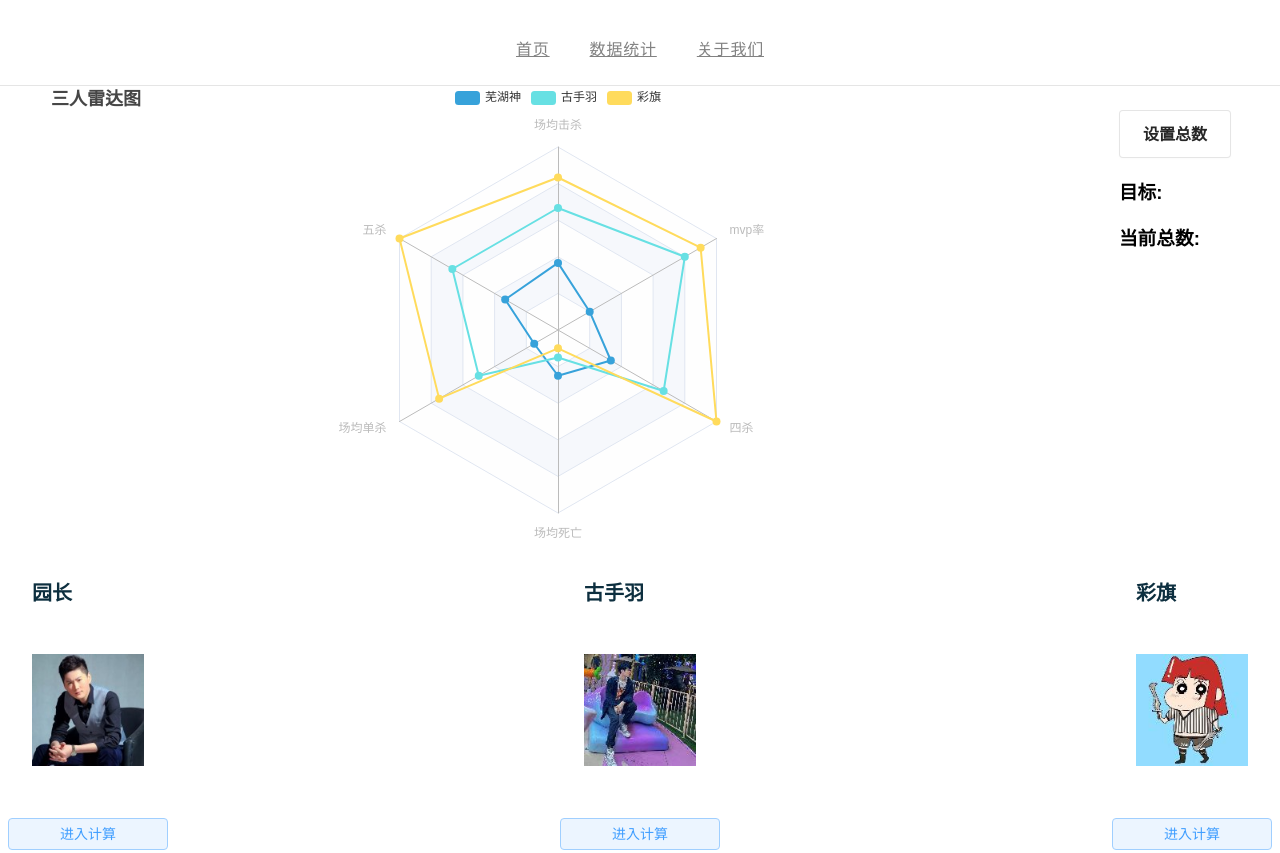
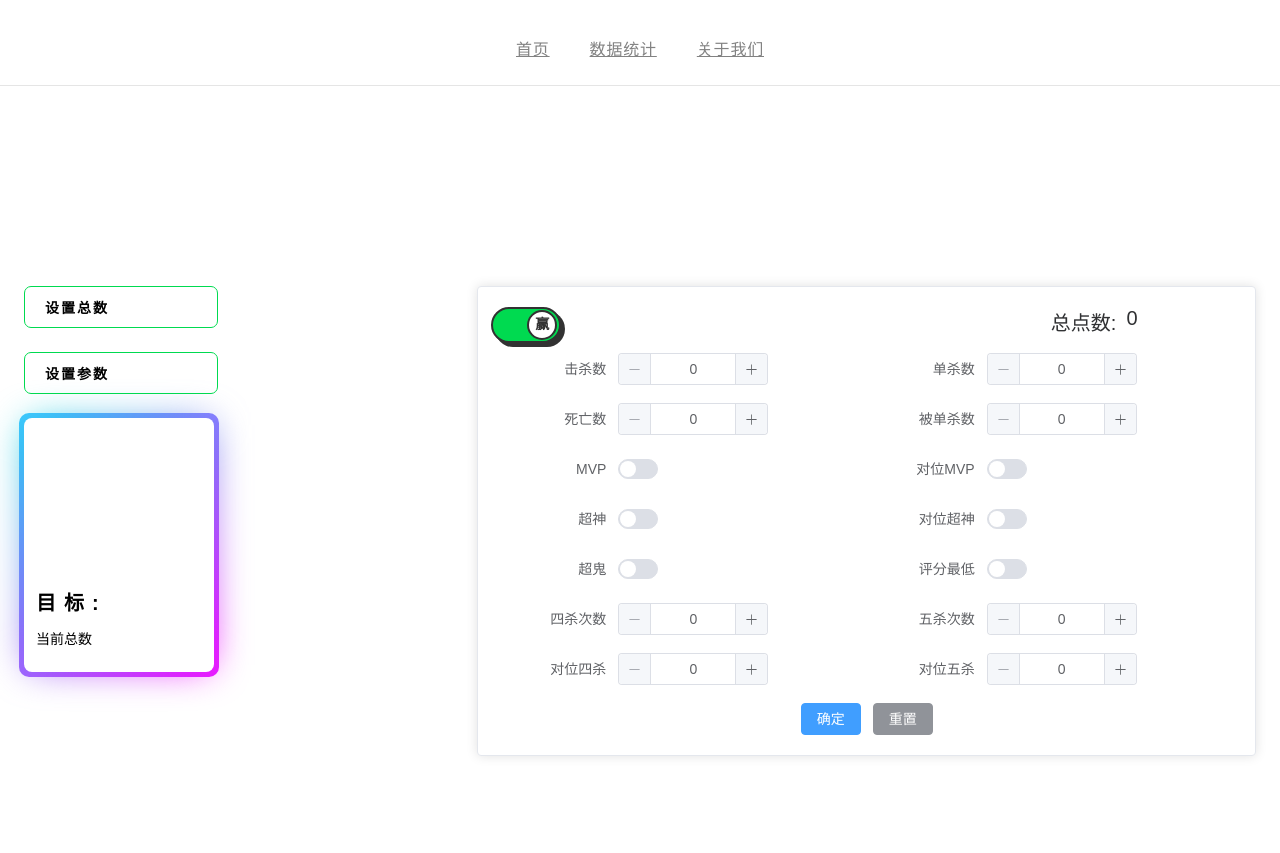
Before and after one commit to GeraltursW/sangui, a Vue app: page /stats in a window 1280 px wide. After the commit the page ends 800 px from the top, so only its background shows below. Built offline with nearby package versions, Linux system fonts and the light colour scheme.

Commit message:
feat:'数据统计页面重开发'

```diff
--- a/src/pages/site/Stats/index.vue
+++ b/src/pages/site/Stats/index.vue
@@ -1,52 +1,26 @@
 <template>
 	<div class="wrapper">
-		<div class="container">
-			<div class="top-banner">
-				<div class="radar-chart">
-					<v-chart class="chart" :option="option2"></v-chart>
+		<div class="left-elements">
+			<div class="cus-button" @click="setTarget">设置总数</div>
+			<div class="cus-button" @click="setParams">设置参数</div>
+
+			<div class="card">
+				<p class="heading">
+					目标:{{ target }}
+				</p>
+				<p>
+					当前总数
+				</p>
+				<p>{{ finalPoints }}</p>
 			</div>
+		</div>
+		<div class="mid-elements">
 
-				<div class="top-banner-content">
-					<button id="bottone5" @click="setTarget">设置总数</button>
-					<h3>目标:{{ target }}</h3>
-					<h3>当前总数:{{ finalPoints }}</h3>
-				</div>
 		</div>
 
 
-
-			<div class="banner">
-				<div v-for="item in roleList" :key="item.id" class="element">
-					<p>{{ item.roleName }}</p>
-					<a :href="item.linkUrl" target="_blank">
-						<img :src="item.imgUrl" class="logo">
-					</a>
-					<el-button type="primary" @click="handleModal(item.id)" plain>进入计算</el-button>
-				</div>
-			</div>
-		</div>
-		<!-- <div class="line-chart" style="margin-top: 20px;">
-			<v-chart class="chart" :option="option" />
-		</div> -->
-		<el-dialog v-model="targetVisible" title="设置目标" destroy-on-close>
-			<el-form :model="form2" label-width="120px">
-				<el-row style="margin-top: 10px;">
-					<el-col :span="24">
-						<el-form-item label="目标总数">
-							<el-input-number v-model="form2.target" :min="0" :max="99999" />
-
-						</el-form-item>
-					</el-col>
-
-				</el-row>
-
-				<div class="form-btn">
-					<el-button type="primary" @click="targetConfirm">确定</el-button>
-				</div>
-
-			</el-form>
-		</el-dialog>
-		<el-dialog v-model="dialogVisible" title="园长数据统计" destroy-on-close>
+		<div class="right-elements">
+			<el-card class="box-card">
 				<el-form :model="form" label-width="120px">
 					<el-row>
 						<el-col :span="18">
@@ -75,7 +49,6 @@
 						<el-col :span="12">
 							<el-form-item label="击杀数">
 								<el-input-number v-model="form.kill" :min="0" :max="100" />
-
 							</el-form-item>
 						</el-col>
 						<el-col :span="12">
@@ -164,6 +137,130 @@
 					</div>
 
 				</el-form>
+			</el-card>
+		</div>
+
+		<el-dialog v-model="targetVisible" title="设置目标" destroy-on-close width="400px">
+			<el-form :model="form2" label-width="120px">
+				<el-row style="margin-top: 10px;">
+					<el-col :span="24">
+						<el-form-item label="目标总数">
+							<el-input-number v-model="form2.target" :min="0" :max="99999" />
+
+						</el-form-item>
+					</el-col>
+
+				</el-row>
+
+				<div class="form-btn">
+					<el-button type="primary" @click="targetConfirm">确定</el-button>
+				</div>
+
+			</el-form>
+		</el-dialog>
+		<el-dialog v-model="paramsVisible" title="设置目标" destroy-on-close>
+			<el-form :model="form" label-width="120px">
+				<el-row style="margin-top: 10px;">
+					<el-col :span="12">
+						<el-form-item label="赢">
+							<el-input-number v-model="paramsList.win" :min="0" :max="99999" />
+						</el-form-item>
+					</el-col>
+					<el-col :span="12">
+						<el-form-item label="输">
+							<el-input-number v-model="paramsList.lose" :min="0" :max="99999" />
+						</el-form-item>
+					</el-col>
+				</el-row>
+				<el-row style="margin-top: 10px;">
+					<el-col :span="12">
+						<el-form-item label="击杀">
+							<el-input-number v-model="paramsList.kill" :min="0" :max="99999" />
+						</el-form-item>
+					</el-col>
+					<el-col :span="12">
+						<el-form-item label="单杀">
+							<el-input-number v-model="paramsList.soloKill" :min="0" :max="99999" />
+						</el-form-item>
+					</el-col>
+				</el-row>
+				<el-row>
+					<el-col :span="12">
+						<el-form-item label="死亡">
+							<el-input-number v-model="paramsList.death" :min="0" :max="99999" />
+						</el-form-item>
+					</el-col>
+					<el-col :span="12">
+						<el-form-item label="被单杀">
+							<el-input-number v-model="paramsList.soloDeath" :min="0" :max="99999" />
+						</el-form-item>
+					</el-col>
+				</el-row>
+				<el-row>
+					<el-col :span="12">
+						<el-form-item label="MVP">
+							<el-input-number v-model="paramsList.mvp" :min="0" :max="99999" />
+						</el-form-item>
+					</el-col>
+					<el-col :span="12">
+						<el-form-item label="对位MVP">
+							<el-input-number v-model="paramsList.compMvp" :min="0" :max="99999" />
+						</el-form-item>
+					</el-col>
+				</el-row>
+				<el-row>
+					<el-col :span="12">
+						<el-form-item label="超神">
+							<el-input-number v-model="paramsList.godlike" :min="0" :max="99999" />
+						</el-form-item>
+					</el-col>
+					<el-col :span="12">
+						<el-form-item label="对位超神">
+							<el-input-number v-model="paramsList.compGodlike" :min="0" :max="99999" />
+						</el-form-item>
+					</el-col>
+				</el-row>
+				<el-row>
+					<el-col :span="12">
+						<el-form-item label="超鬼">
+							<el-input-number v-model="paramsList.ghostlike" :min="0" :max="99999" />
+						</el-form-item>
+					</el-col>
+					<el-col :span="12">
+						<el-form-item label="评分最低">
+							<el-input-number v-model="paramsList.lowest" :min="0" :max="99999" />
+						</el-form-item>
+					</el-col>
+				</el-row>
+				<el-row>
+					<el-col :span="12">
+						<el-form-item label="四杀">
+							<el-input-number v-model="paramsList.quadr" :min="0" :max="100" />
+						</el-form-item>
+					</el-col>
+					<el-col :span="12">
+						<el-form-item label="五杀">
+							<el-input-number v-model="paramsList.penta" :min="0" :max="100" />
+						</el-form-item>
+					</el-col>
+				</el-row>
+				<el-row>
+					<el-col :span="12">
+						<el-form-item label="对位四杀">
+							<el-input-number v-model="paramsList.compQuadr" :min="0" :max="100" />
+						</el-form-item>
+					</el-col>
+					<el-col :span="12">
+						<el-form-item label="对位五杀">
+							<el-input-number v-model="paramsList.compPenta" :min="0" :max="100" />
+						</el-form-item>
+					</el-col>
+				</el-row>
+				<div class="form-btn">
+					<el-button type="primary" @click="confirmParams">确定</el-button>
+					<el-button type="info" @click="resetParams">重置</el-button>
+				</div>
+			</el-form>
 		</el-dialog>
 	</div>
 </template>
@@ -171,37 +268,45 @@
 <script  setup lang="ts">
 import { ref, provide, computed, watch } from 'vue'
 import { ElMessage } from 'element-plus'
-import { use } from "echarts/core";
-import { CanvasRenderer } from "echarts/renderers";
-import { LineChart, RadarChart } from "echarts/charts";
-import {
-	GridComponent,
-	TitleComponent,
-	TooltipComponent,
-	LegendComponent
-} from "echarts/components";
-import VChart, { THEME_KEY } from "vue-echarts";
 import { roleList } from './stats.data'
+import './style.less'
+
+//目标弹窗
+const targetVisible = ref<Boolean>(false)
+//参数弹窗
+const paramsVisible = ref<Boolean>(false)
+//控制弹窗显示
+function setTarget() {
+	targetVisible.value = true
+}
 
 
-use([
-	CanvasRenderer,
-	RadarChart,
-	LineChart,
-	TitleComponent,
-	TooltipComponent,
-	LegendComponent,
-	GridComponent
-]);
+function setParams() {
+	paramsVisible.value = true
+}
 
-provide(THEME_KEY, "light");
-//弹窗显示
-const dialogVisible = ref<Boolean>(false)
-//目标弹窗
-const targetVisible = ref<Boolean>(false)
 //目标内容
 const form2 = ref({
 	target: ""
+})
+//参数内容
+const paramsList = ref({
+	win: 0,
+	lose: 0,
+	kill: 0,
+	soloKill: 0,
+	death: 0,
+	soloDeath: 0,
+	godlike: 0,
+	compGodlike: 0,
+	ghostlike: 0,
+	lowest: 0,
+	mvp: 0,
+	compMvp: 0,
+	quadr: 0,
+	penta: 0,
+	compQuadr: 0,
+	compPenta: 0,
 })
 //表单内容
 const form = ref({
@@ -224,21 +329,22 @@ const form = ref({
 
 
 const pointRules = ref({
-	win: 5,
-	kill: 1,
-	soloKill: 5,
-	death: -3,
-	soloDeath: -5,
-	godlike: 20,
-	compGodlike: -20,
-	ghostlike: -20,
-	lowest: -40,
-	mvp: 2,
-	compMvp: -20,
-	quadr: 40,
-	penta: 100,
-	compQuadr: -40,
-	compPenta: -100,
+	win: 0,
+	lose: 0,
+	kill: 0,
+	soloKill: 0,
+	death: 0,
+	soloDeath: 0,
+	godlike: 0,
+	compGodlike: 0,
+	ghostlike: 0,
+	lowest: 0,
+	mvp: 0,
+	compMvp: 0,
+	quadr: 0,
+	penta: 0,
+	compQuadr: 0,
+	compPenta: 0,
 });
 //总得分计算属性
 const calculateTotalPoints = computed(() => {
@@ -253,7 +359,7 @@ const calculateTotalPoints = computed(() => {
 	totalPoints += form.value.penta * pointRules.value.penta;
 
 	// Add points for godlike, compGodlike, mvp, compMvp (maximum once)
-	totalPoints += form.value.win ? pointRules.value.win : -20;
+	totalPoints += form.value.win ? pointRules.value.win : pointRules.value.lose;
 	totalPoints += form.value.godlike ? pointRules.value.godlike : 0;
 	totalPoints += form.value.compGodlike ? pointRules.value.compGodlike : 0;
 	totalPoints += form.value.mvp ? pointRules.value.mvp : 0;
@@ -265,7 +371,6 @@ const calculateTotalPoints = computed(() => {
 
 	return totalPoints;
 });
-
 //目标数
 const target = ref()
 //已经获得的数量
@@ -273,9 +378,7 @@ const finalPoints = ref()
 finalPoints.value = localStorage.getItem('finalPoints')
 //从本地存储拿
 target.value = localStorage.getItem('target')
-function setTarget() {
-	targetVisible.value = true
-}
+
 
 //确定目标总数
 function targetConfirm() {
@@ -288,116 +391,8 @@ function targetConfirm() {
 	console.log(target.value);
 }
 
-watch(finalPoints, (newVal, oldVal) => {
-
-})
-
-const option = ref({
-	title: {
-		text: '最近走势',
-		left: 'center'
-	},
-	tooltip: {
-		trigger: 'item',
-		formatter: '{a} <br/>{b} : {c}'
-	},
-	legend: {
-		left: 'left'
-	},
-	xAxis: {
-		type: 'category',
-		name: 'x',
-		splitLine: { show: false },
-		data: ['A', 'B', 'C', 'D', 'E', 'F', 'G', 'H', 'I']
-	},
-	grid: {
-		left: '3%',
-		right: '4%',
-		bottom: '3%',
-		containLabel: true
-	},
-	yAxis: {
-		type: 'log',
-		name: 'y',
-		minorSplitLine: {
-			show: true
-		}
-	},
-	series: [
-		{
-			name: '芜湖神',
-			type: 'line',
-			data: [1, 3, 9, 27, 81, 247, 741, 2223, 6669]
-		},
-		{
-			name: '彩旗',
-			type: 'line',
-			data: [1, 2, 0.3, 8, 16, 32, 64, 128, 256]
-		},
-		{
-			name: '公公',
-			type: 'line',
-			data: [
-				1 / 2,
-				1 / 4,
-				1 / 8,
-				1 / 16,
-				1 / 32,
-				1 / 64,
-				1 / 128,
-				1 / 256,
-				1 / 512
-			]
-		}
-	]
-});
-
-const option2 = ref({
-	title: {
-		text: '三人雷达图'
-	},
-	legend: {
-		data: ['芜湖神', '古手羽', '彩旗']
-	},
-	radar: {
-		// shape: 'circle',
-		indicator: [
-			{ name: '场均击杀', max: 30 },
-			{ name: '五杀', max: 3 },
-			{ name: '场均单杀', max: 20 },
-			{ name: '场均死亡', max: 20 },
-			{ name: '四杀', max: 3 },
-			{ name: 'mvp率', max: 1 },
-		]
-	},
-	series: [
-		{
-			name: 'Budget vs spending',
-			type: 'radar',
-			data: [
-				{
-					value: [11, 1, 3, 5, 1, 0.2],
-					name: '芜湖神'
-				},
-				{
-					value: [20, 2, 10, 3, 2, 0.8],
-					name: '古手羽'
-				},
-				{
-					value: [25, 3, 15, 2, 3, 0.9],
-					name: '彩旗'
-				}
-			]
-		}
-	]
-})
 
 
-function handleModal() {
-	init()
-	calculateTotalPoints.value = 0
-	dialogVisible.value = true
-}
 const reset = () => {
 	init()
 }
@@ -410,6 +405,22 @@ function confirmEvent() {
 		message: '获得' + calculateTotalPoints.value + '点积分',
 		type: 'success',
 	})
+}
+
+//确定参数的值
+function confirmParams() {
+	// 循环存储数据到localStorage
+	Object.keys(paramsList.value).forEach(key => {
+		localStorage.setItem(key, paramsList.value[key]);
+	});
+	// 循环从localStorage中读取数据并赋值给pointRules
+	Object.keys(pointRules.value).forEach(key => {
+		const storedValue = localStorage.getItem(key);
+		if (storedValue !== null) {
+			pointRules.value[key] = parseInt(storedValue, 10);
+		}
+	});
+	paramsVisible.value = false
 }
 //初始化form的值
 function init() {
@@ -431,34 +442,29 @@ function init() {
 }
 </script>
 <style lang="less" scoped >
+//整体样式布局
 .wrapper {
-	.container {
+	position: relative;
 	display: flex;
-		flex-direction: column;
+	gap: 2rem;
+	top: 200px;
+	padding: 0 1.5em;
 
-		.banner {
-			display: flex;
-			justify-content: space-between;
-
-			.element {
-				height: 100%;
-				padding: .2em .5em;
+	.left-elements {
 		display: flex;
 		flex-direction: column;
 		gap: 1.5rem;
-
-				p {
-					padding: 0 1.5rem;
-					font-size: 20px;
-					font-weight: bold;
-					color: #0D2F3F;
-				}
-			}
+		// margin-left: 40px;
+		flex: 1;
 	}
 
+	.mid-elements {
+		flex: 1;
 	}
 
-
+	.right-elements {
+		flex: 4;
+	}
 }
 
 
@@ -531,21 +537,6 @@ function init() {
 	transform: translateX(32px);
 }
 
-.logo {
-	width: 10em;
-	height: 10em;
-	padding: 1.5rem;
-	will-change: filter;
-	transition: filter 300ms;
-}
-
-.logo:hover {
-	filter: drop-shadow(0 0 2em #646cffaa);
-}
-
-.logo.vue:hover {
-	filter: drop-shadow(0 0 2em #df51bbaa);
-}
 
 
 .form-btn {
@@ -563,68 +554,9 @@ function init() {
 }
 
 
-.top-banner {
-	display: flex;
-	justify-content: space-evenly;
 
-	.radar-chart {
-		width: 80vw;
-	}
-
-	.top-banner-content {
-		display: flex;
-		flex-direction: column;
-		gap: 1.2rem;
-		padding: 1.5em .2em;
-	}
-}
 
 .chart {
 	height: 61vh;
 }
-
-#bottone5 {
-	align-items: center;
-	background-color: #FFFFFF;
-	border: 1px solid rgba(0, 0, 0, 0.1);
-	border-radius: .25rem;
-	box-shadow: rgba(0, 0, 0, 0.02) 0 1px 3px 0;
-	box-sizing: border-box;
-	color: rgba(0, 0, 0, 0.85);
-	cursor: pointer;
-	display: inline-flex;
-	font-family: system-ui, -apple-system, system-ui, "Helvetica Neue", Helvetica, Arial, sans-serif;
-	font-size: 16px;
-	font-weight: 600;
-	justify-content: center;
-	line-height: 1.25;
-	min-height: 3rem;
-	padding: calc(.875rem - 1px) calc(1.5rem - 1px);
-	text-decoration: none;
-	transition: all 250ms;
-	user-select: none;
-	-webkit-user-select: none;
-	touch-action: manipulation;
-	vertical-align: baseline;
-	width: auto;
-}
-
-#bottone5:hover,
-#bottone5:focus {
-	border-color: rgba(0, 0, 0, 0.15);
-	box-shadow: rgba(0, 0, 0, 0.1) 0 4px 12px;
-	color: rgba(0, 0, 0, 0.65);
-}
-
-#bottone5:hover {
-	transform: translateY(-1px);
-}
-
-#bottone5:active {
-	background-color: #F0F0F1;
-	border-color: rgba(0, 0, 0, 0.15);
-	box-shadow: rgba(0, 0, 0, 0.06) 0 2px 4px;
-	color: rgba(0, 0, 0, 0.65);
-	transform: translateY(0);
-}
 </style>
--- a/src/pages/site/Stats/statsModal.vue
+++ /dev/null
@@ -1,5 +0,0 @@
-<template>
-    <div>
-
-    </div>
-</template>
--- /dev/null
+++ b/src/pages/site/Stats/style.less
@@ -0,0 +1,140 @@
+// 自定义button
+.cus-button {
+	position: relative;
+	padding: 10px 20px;
+	border-radius: 7px;
+	border: 1px solid rgb(0, 218, 80);
+    width: 194px;
+	font-size: 14px;
+	text-transform: uppercase;
+	font-weight: 600;
+	letter-spacing: 2px;
+	background: transparent;
+	color: black;
+	overflow: hidden;
+	box-shadow: 0 0 0 0 transparent;
+	-webkit-transition: all 0.2s ease-in;
+	-moz-transition: all 0.2s ease-in;
+	transition: all 0.2s ease-in;
+}
+
+.cus-button:hover {
+	background: rgb(0, 218, 80);
+	box-shadow: 0 0 30px 5px rgb(0, 218, 80,0.815);
+	-webkit-transition: all 0.2s ease-out;
+	-moz-transition: all 0.2s ease-out;
+	transition: all 0.2s ease-out;
+}
+
+.cus-button:hover::before {
+	-webkit-animation: sh02 0.5s 0s linear;
+	-moz-animation: sh02 0.5s 0s linear;
+	animation: sh02 0.5s 0s linear;
+}
+
+.cus-button::before {
+	content: '';
+	display: block;
+	width: 0px;
+	height: 86%;
+	position: absolute;
+	top: 7%;
+	left: 0%;
+	opacity: 0;
+	background: #fff;
+	box-shadow: 0 0 50px 30px #fff;
+	-webkit-transform: skewX(-20deg);
+	-moz-transform: skewX(-20deg);
+	-ms-transform: skewX(-20deg);
+	-o-transform: skewX(-20deg);
+	transform: skewX(-20deg);
+}
+
+@keyframes sh02 {
+	from {
+		opacity: 0;
+		left: 0%;
+	}
+
+	50% {
+		opacity: 1;
+	}
+
+	to {
+		opacity: 0;
+		left: 100%;
+	}
+}
+
+.cus-button:active {
+	box-shadow: 0 0 0 0 transparent;
+	-webkit-transition: box-shadow 0.2s ease-in;
+	-moz-transition: box-shadow 0.2s ease-in;
+	transition: box-shadow 0.2s ease-in;
+}
+
+// 自定义Card
+.card {
+	position: relative;
+	width: 190px;
+	height: 254px;
+	background-color: #fff;
+	display: flex;
+	flex-direction: column;
+	justify-content: end;
+	padding: 12px;
+	gap: 12px;
+	border-radius: 8px;
+	cursor: pointer;
+	color: black;
+}
+
+.card::before {
+	content: '';
+	position: absolute;
+	inset: 0;
+	left: -5px;
+	margin: auto;
+	width: 200px;
+	height: 264px;
+	border-radius: 10px;
+	background: linear-gradient(-45deg, #e81cff 0%, #40c9ff 100%);
+	z-index: -10;
+	pointer-events: none;
+	transition: all 0.6s cubic-bezier(0.175, 0.885, 0.32, 1.275);
+}
+
+.card::after {
+	content: "";
+	z-index: -1;
+	position: absolute;
+	inset: 0;
+	background: linear-gradient(-45deg, #fc00ff 0%, #00dbde 100%);
+	transform: translate3d(0, 0, 0) scale(0.95);
+	filter: blur(20px);
+}
+
+.heading {
+	font-size: 20px;
+	text-transform: capitalize;
+	font-weight: 700;
+    letter-spacing: .5rem;
+}
+
+.card p:not(.heading) {
+	font-size: 14px;
+}
+
+.card p:last-child {
+    font-size: 40px;
+	color: #e81cff;
+	font-weight: bold;
+}
+
+.card:hover::after {
+	filter: blur(30px);
+}
+
+.card:hover::before {
+	transform: rotate(-90deg) scaleX(1.34) scaleY(0.77);
+}
```
Lines whose indentation alone changed are shown as unchanged.
